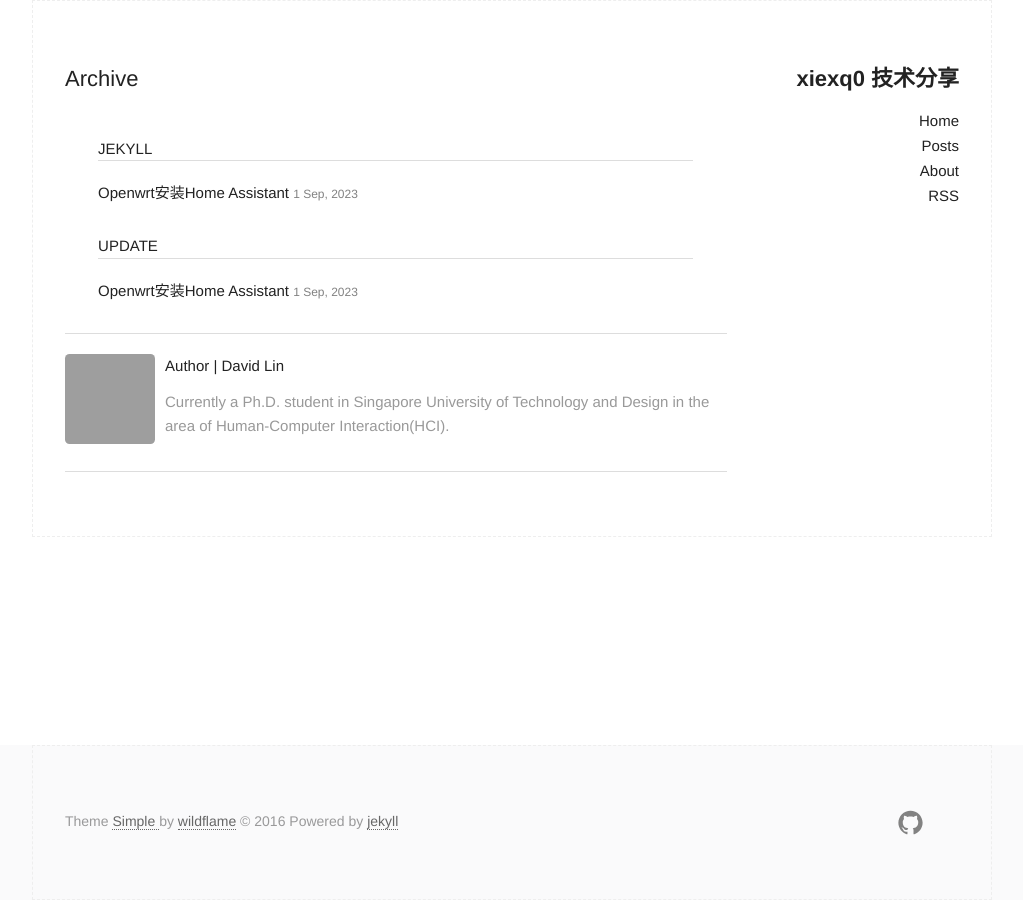
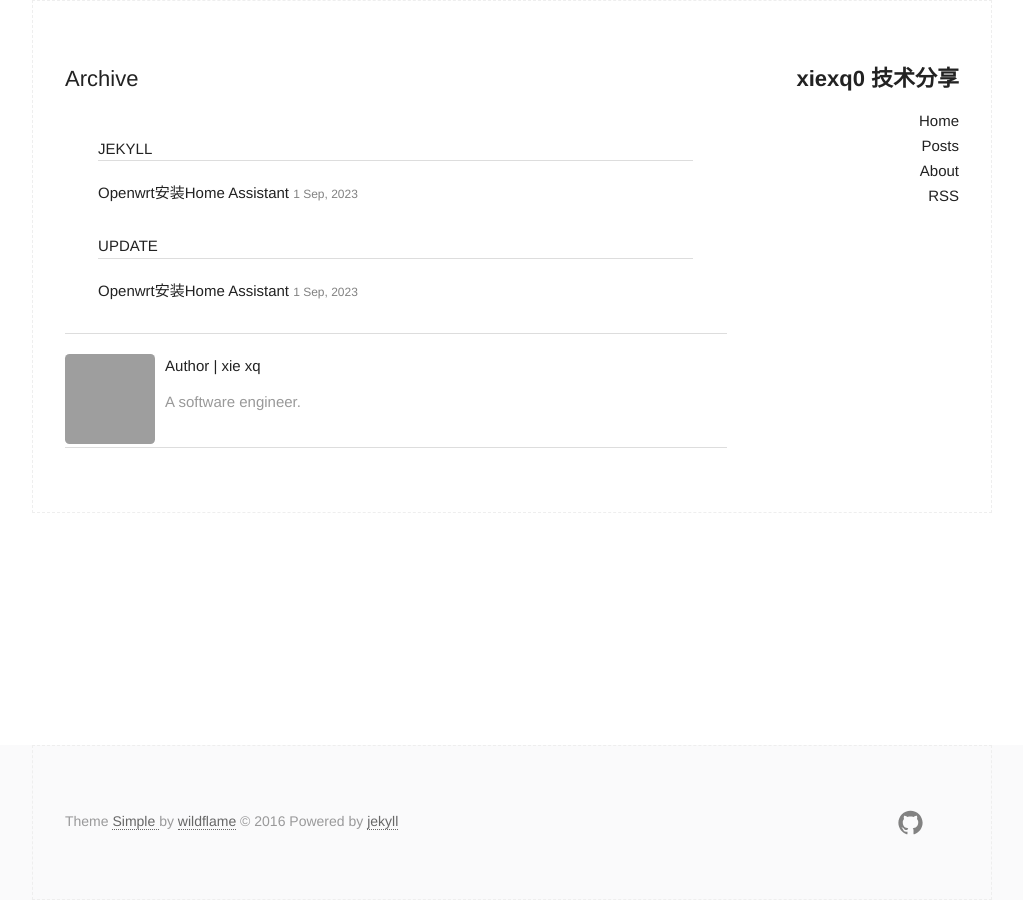
Before and after one commit to xiexiaoqun/blog, a Jekyll site: the page built from archive.html, in a window 1280 px wide. Shown: the whole page, without its empty margins (128-1151 px from the left). Built offline with Jekyll 4.4.1, drawn with Linux system fonts in a browser that asks for light colours; grey boxes are pictures that could not be loaded.

Commit message:
change author info

```diff
--- a/_includes/author.html
+++ b/_includes/author.html
@@ -1,9 +1,9 @@
 <section class="author">
   <div class="authorimage box" style="background: url({{site.baseurl}}/assets/img/Taffy.jpg)"></div>
   <div class="authorinfo box">
-    <p>Author | David Lin</p>
+    <p>Author | xie xq</p>
     <p class="bio">
-      Currently a Ph.D. student in Singapore University of Technology and Design in the area of Human-Computer Interaction(HCI).
+      A software engineer.
     </p>
   </div>
 </section>
```
